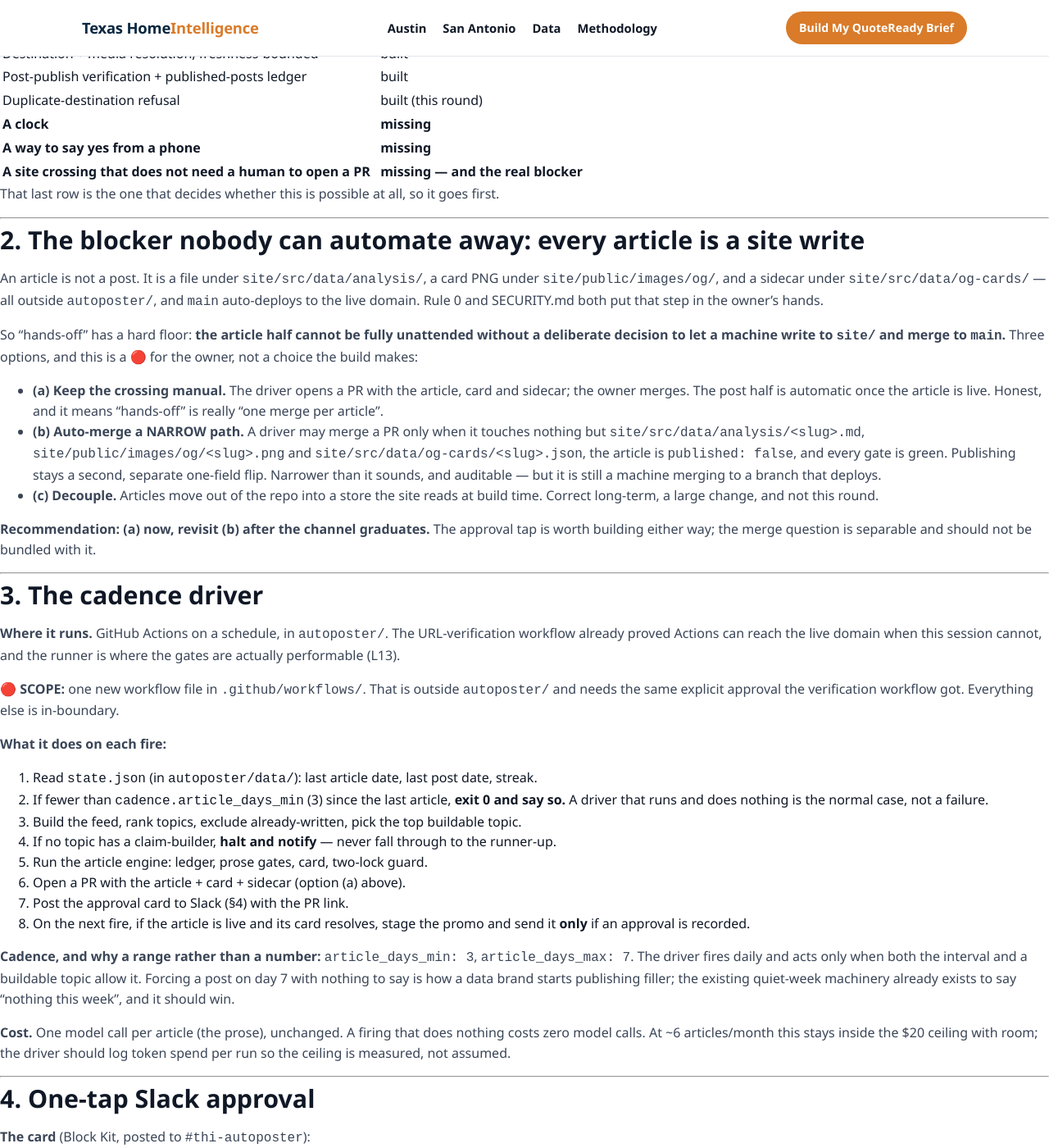
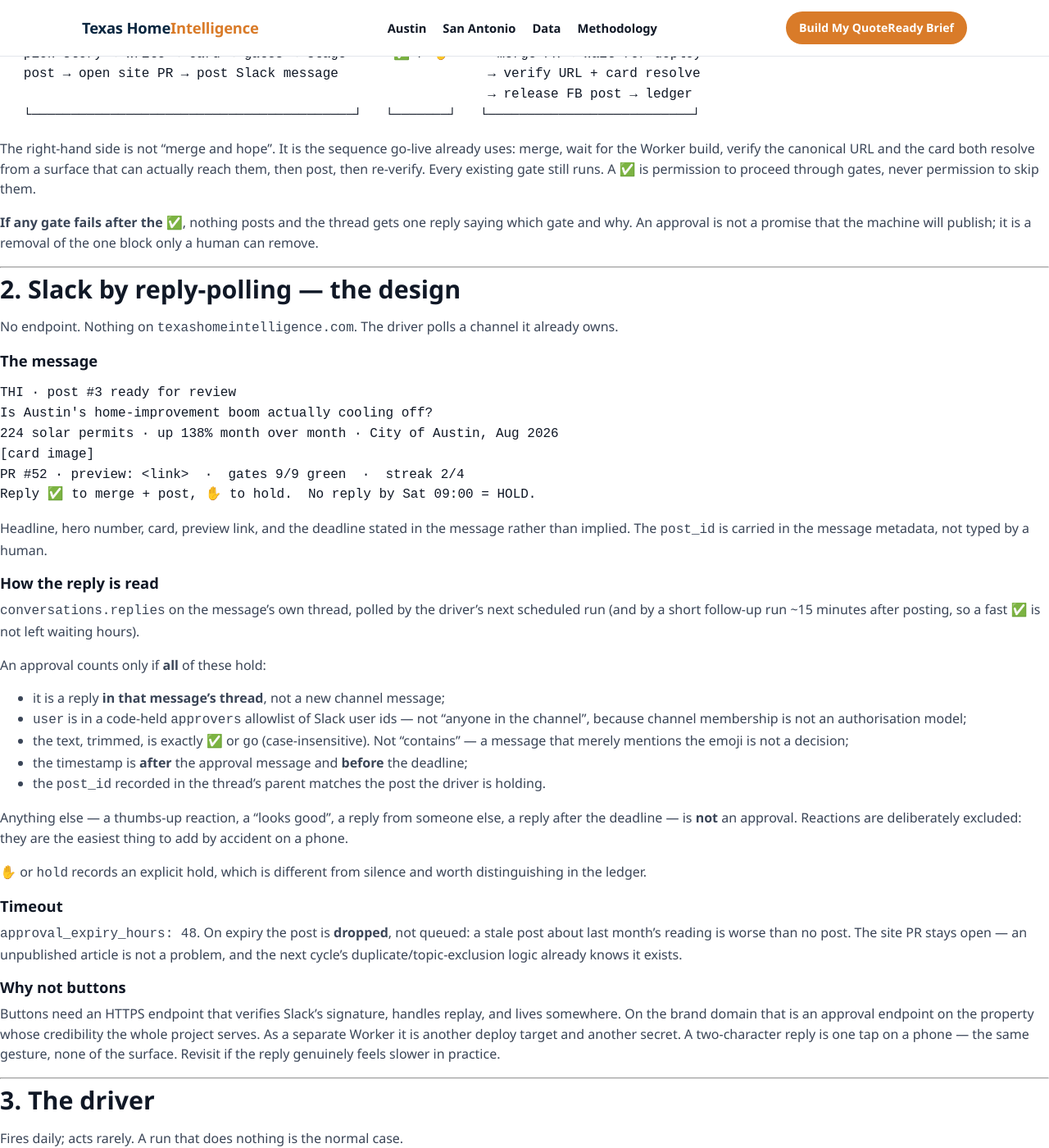
Before and after one commit to zmpersonal/texashomeintelligence, a Jekyll site: the page built from autoposter/specs/CADENCE-AND-APPROVAL-PROPOSAL.md, in a window 1280 px wide and 1400 px high, scrolled down 524 px. Shown: the whole window at 82% size. Built offline with Jekyll 4.4.1, drawn with Linux system fonts in a browser that asks for light colours; our own code applies the rules of GitHub Pages for plain Markdown files; some of the changed text lies outside the part shown.

Commit message:
autoposter: cadence + Slack reply-approval design, and the round-15 log
Rewritten to the owner's shape: everything automatic up to one Slack message,
one tap doing merge, deploy-wait, verify and post, and the site merge staying
human indefinitely. What graduates at four clean posts is the Facebook send,
not the deploy.

Slack by reply-polling, no endpoint anywhere. An approval counts only as a
threaded reply from an allowlisted user id whose trimmed text is exactly the
approval token, before the deadline, bound to the held post's id. Reactions are
excluded deliberately. No reply drops the post rather than queueing it, and an
approval is permission to proceed through the gates, never to skip them.

Also logs the template-drift catch and the unstyled-table finding.

Co-Authored-By: Claude Opus 5 <noreply@anthropic.com>
Claude-Session: https://claude.ai/code/session_01CVUCG3nSquf1qbCZcQudEj

````diff
--- a/autoposter/specs/CADENCE-AND-APPROVAL-PROPOSAL.md
+++ b/autoposter/specs/CADENCE-AND-APPROVAL-PROPOSAL.md
@@ -1,169 +1,161 @@
-# 🔴 Cadence driver + one-tap Slack approval — PROPOSAL ONLY, NOTHING BUILT
+# 🔴 Cadence driver + Slack reply approval — PROPOSAL ONLY, NOTHING BUILT
 
-The goal: an article every 3–7 days and a Facebook post that sends itself, with one tap from a
-phone standing between the machine and the page — until the existing autonomy gate removes even
-that. **Earned over ~4 posts, not flipped now.** Nothing in this document is built.
+**Target shape (owner, 2026-09-11):** the machine does everything up to the doorstep on a 3–7
+day cadence — picks the next story, writes it, builds the card, verifies, stages the post AND
+opens the site PR — then sends ONE Slack message. One ✅ merges the PR, deploys, and releases the
+Facebook post. No response is HOLD, always.
+
+**Two rules that do not change:**
+- **The site merge stays human indefinitely, including after graduation.** Auto-merging AI
+  content to a live brand domain is more exposure than the convenience is worth. It is a code
+  deployment, not a tweet.
+- **What graduates at 4 clean posts is the FACEBOOK SEND, not the site deploy.** After
+  graduation the machine still asks before merging; it just no longer asks before posting.
 
 ---
 
-## 1. What already exists, and what is genuinely missing
+## 1. What the ✅ actually does
 
-Most of the machine is here. Naming that honestly matters, because the temptation in a
-"go hands-off" round is to rebuild things that already work.
+One tap, and the machine does everything on both sides of it. The tap is the ONLY human action
+in a cycle.
 
-| Capability | State |
-|---|---|
-| Story selection by surprise score | built (`movers_engine`) |
-| Topic ranking, gating, already-written exclusion | built (`topic_scorer`, `published_questions`) |
-| Claim ledger + prose gates | built |
-| Card built from the ledger + card gate | built |
-| Full social gate suite, pinned-channel guard, two-lock publish | built |
-| Destination + media resolution, freshness-bounded | built |
-| Post-publish verification + published-posts ledger | built |
-| Duplicate-destination refusal | built (this round) |
-| **A clock** | **missing** |
-| **A way to say yes from a phone** | **missing** |
-| **A site crossing that does not need a human to open a PR** | **missing — and the real blocker** |
+```
+   ┌─ automatic ─────────────────────────────┐   ┌─ YOU ─┐   ┌─ automatic ──────────────┐
+   pick story → write → card → gates → stage      ✅ / ✋      merge PR → wait for deploy
+   post → open site PR → post Slack message                   → verify URL + card resolve
+                                                              → release FB post → ledger
+   └─────────────────────────────────────────┘   └───────┘   └──────────────────────────┘
+```
 
-That last row is the one that decides whether this is possible at all, so it goes first.
+The right-hand side is not "merge and hope". It is the sequence go-live already uses: merge,
+wait for the Worker build, verify the canonical URL and the card both resolve from a surface
+that can actually reach them, then post, then re-verify. Every existing gate still runs. A ✅ is
+permission to proceed through gates, never permission to skip them.
+
+**If any gate fails after the ✅**, nothing posts and the thread gets one reply saying which gate
+and why. An approval is not a promise that the machine will publish; it is a removal of the one
+block only a human can remove.
 
 ---
 
-## 2. The blocker nobody can automate away: every article is a site write
+## 2. Slack by reply-polling — the design
 
-An article is not a post. It is a file under `site/src/data/analysis/`, a card PNG under
-`site/public/images/og/`, and a sidecar under `site/src/data/og-cards/` — all outside
-`autoposter/`, and `main` auto-deploys to the live domain. Rule 0 and SECURITY.md both put that
-step in the owner's hands.
+No endpoint. Nothing on `texashomeintelligence.com`. The driver polls a channel it already owns.
 
-So "hands-off" has a hard floor: **the article half cannot be fully unattended without a
-deliberate decision to let a machine write to `site/` and merge to `main`.** Three options,
-and this is a 🔴 for the owner, not a choice the build makes:
+### The message
 
-- **(a) Keep the crossing manual.** The driver opens a PR with the article, card and sidecar;
-  the owner merges. The post half is automatic once the article is live. Honest, and it means
-  "hands-off" is really "one merge per article".
-- **(b) Auto-merge a NARROW path.** A driver may merge a PR only when it touches nothing but
-  `site/src/data/analysis/<slug>.md`, `site/public/images/og/<slug>.png` and
-  `site/src/data/og-cards/<slug>.json`, the article is `published: false`, and every gate is
-  green. Publishing stays a second, separate one-field flip. Narrower than it sounds, and
-  auditable — but it is still a machine merging to a branch that deploys.
-- **(c) Decouple.** Articles move out of the repo into a store the site reads at build time.
-  Correct long-term, a large change, and not this round.
+```
+THI · post #3 ready for review
+Is Austin's home-improvement boom actually cooling off?
+224 solar permits · up 138% month over month · City of Austin, Aug 2026
+[card image]
+PR #52 · preview: <link>  ·  gates 9/9 green  ·  streak 2/4
+Reply ✅ to merge + post, ✋ to hold.  No reply by Sat 09:00 = HOLD.
+```
 
-**Recommendation: (a) now, revisit (b) after the channel graduates.** The approval tap is worth
-building either way; the merge question is separable and should not be bundled with it.
+Headline, hero number, card, preview link, and the deadline stated in the message rather than
+implied. The `post_id` is carried in the message metadata, not typed by a human.
+
+### How the reply is read
+
+`conversations.replies` on the message's own thread, polled by the driver's next scheduled run
+(and by a short follow-up run ~15 minutes after posting, so a fast ✅ is not left waiting hours).
+
+An approval counts only if **all** of these hold:
+- it is a reply **in that message's thread**, not a new channel message;
+- `user` is in a code-held `approvers` allowlist of Slack user ids — not "anyone in the channel",
+  because channel membership is not an authorisation model;
+- the text, trimmed, is exactly `✅` or `go` (case-insensitive). Not "contains" — a message that
+  merely mentions the emoji is not a decision;
+- the timestamp is **after** the approval message and **before** the deadline;
+- the `post_id` recorded in the thread's parent matches the post the driver is holding.
+
+Anything else — a thumbs-up reaction, a "looks good", a reply from someone else, a reply after
+the deadline — is **not** an approval. Reactions are deliberately excluded: they are the easiest
+thing to add by accident on a phone.
+
+`✋` or `hold` records an explicit hold, which is different from silence and worth distinguishing
+in the ledger.
+
+### Timeout
+
+`approval_expiry_hours: 48`. On expiry the post is **dropped**, not queued: a stale post about
+last month's reading is worse than no post. The site PR stays open — an unpublished article is
+not a problem, and the next cycle's duplicate/topic-exclusion logic already knows it exists.
+
+### Why not buttons
+
+Buttons need an HTTPS endpoint that verifies Slack's signature, handles replay, and lives
+somewhere. On the brand domain that is an approval endpoint on the property whose credibility
+the whole project serves. As a separate Worker it is another deploy target and another secret.
+A two-character reply is one tap on a phone — the same gesture, none of the surface. Revisit if
+the reply genuinely feels slower in practice.
 
 ---
 
-## 3. The cadence driver
+## 3. The driver
 
-**Where it runs.** GitHub Actions on a schedule, in `autoposter/`. The URL-verification workflow
-already proved Actions can reach the live domain when this session cannot, and the runner is
-where the gates are actually performable (L13).
+Fires daily; acts rarely. A run that does nothing is the normal case.
 
-**🔴 SCOPE:** one new workflow file in `.github/workflows/`. That is outside `autoposter/` and
-needs the same explicit approval the verification workflow got. Everything else is in-boundary.
+| Step | Behaviour |
+|---|---|
+| 1 | Read `data/state.json`: last article date, open approval, streak |
+| 2 | An approval is outstanding → poll its thread, act on it, **stop**. Never two in flight. |
+| 3 | Fewer than `article_days_min` (3) since the last article → exit 0 |
+| 4 | Rank topics, exclude already-written, take the top buildable |
+| 5 | No claim-builder for it → **halt and notify**; never fall through to the runner-up |
+| 6 | Run the engine: ledger, prose gates, card, two-lock guard, duplicate check |
+| 7 | Open the site PR; post the Slack message; record the pending approval |
 
-**What it does on each fire:**
+`article_days_min: 3`, `article_days_max: 7`. The maximum is a prompt to look, **not** a licence
+to publish filler — if nothing clears the bar on day 7 the driver says so and waits. The existing
+quiet-week machinery already knows how to say "nothing this week" and should win.
 
-1. Read `state.json` (in `autoposter/data/`): last article date, last post date, streak.
-2. If fewer than `cadence.article_days_min` (3) since the last article, **exit 0 and say so.**
-   A driver that runs and does nothing is the normal case, not a failure.
-3. Build the feed, rank topics, exclude already-written, pick the top buildable topic.
-4. If no topic has a claim-builder, **halt and notify** — never fall through to the runner-up.
-5. Run the article engine: ledger, prose gates, card, two-lock guard.
-6. Open a PR with the article + card + sidecar (option (a) above).
-7. Post the approval card to Slack (§4) with the PR link.
-8. On the next fire, if the article is live and its card resolves, stage the promo and send it
-   **only** if an approval is recorded.
+**Cost:** one model call per article, unchanged. A firing that does nothing costs zero. The
+driver logs token spend per run so the $20 ceiling is measured rather than assumed.
 
-**Cadence, and why a range rather than a number:** `article_days_min: 3`, `article_days_max: 7`.
-The driver fires daily and acts only when both the interval and a buildable topic allow it.
-Forcing a post on day 7 with nothing to say is how a data brand starts publishing filler; the
-existing quiet-week machinery already exists to say "nothing this week", and it should win.
+**🔴 SCOPE:** one new workflow file in `.github/workflows/` — the same crossing the
+URL-verification workflow needed. Everything else is inside `autoposter/`.
 
-**Cost.** One model call per article (the prose), unchanged. A firing that does nothing costs
-zero model calls. At ~6 articles/month this stays inside the $20 ceiling with room; the driver
-should log token spend per run so the ceiling is measured, not assumed.
+**🔴 SECRET:** a Slack bot token with `chat:write`, `channels:history`, `files:write`, scoped to
+the `autoposter` GitHub Environment. Per CLAUDE.md it never touches the repo.
 
 ---
 
-## 4. One-tap Slack approval
+## 4. What could go wrong, and what stops it
 
-**The card** (Block Kit, posted to `#thi-autoposter`):
+| Risk | Stop |
+|---|---|
+| Someone else replies ✅ | approver allowlist by user id |
+| A ✅ approves the wrong post | `post_id` bound to the thread; single-use |
+| Replay of an old ✅ | approval consumed on use and recorded in the ledger |
+| Silence read as consent | absence is never approval; expiry drops the post |
+| Deploy fails after merge | destination/card gates refuse to post; one reply says why |
+| Driver posts twice | duplicate-destination gate, and state's one-in-flight rule |
+| Slack text treated as instruction | a reply may only mean yes, no, or nothing. It never names a destination, a page id, or a channel — those come from config, never from a message |
 
-```
-THI · post #3 ready
-Is Austin's home-improvement boom actually cooling off?
-224 solar permits · up 138% month over month · City of Austin, Aug 2026
-[card thumbnail]
-Article: <preview link>   Gates: 9/9 green   Streak: 2/4
-[ ✅ Send ]  [ ✋ Hold ]
-```
-
-Headline, hero number, preview link, and the two buttons. Nothing else — the point of one tap is
-that the decision is legible in three seconds on a phone.
-
-**The rule that matters: no response is HOLD.** The approval record must be a positive artifact.
-Absence of a click is absence of consent, and a timeout that sends is not an approval system, it
-is a delay. An unanswered card expires after `approval_expiry_hours` (48) and the post is
-dropped, not queued.
-
-**🔴 SCOPE — this is the part that needs a decision.** A Slack *button* posts to a URL. That
-means an HTTPS endpoint that verifies Slack's signature and records the click. Three shapes:
-
-| Option | Where it lives | Scope |
-|---|---|---|
-| **Astro server route** on the existing Worker | `site/src/pages/api/…` | 🔴 outside `autoposter/`, and puts an approval endpoint on the public brand domain |
-| **Separate tiny Worker** | its own wrangler project inside `autoposter/` | in-boundary, one more deploy target and secret |
-| **No endpoint: poll instead** | Actions job reads channel replies via the Slack API | in-boundary, no endpoint, no signature verification; approval is a REPLY (`go` / `hold`) rather than a button |
-
-**Recommendation: start with the third.** It reaches one-tap-equivalent (a two-character reply)
-with no new public surface, no signature-verification code to get wrong, and no secret beyond the
-Slack token already planned. If the tap genuinely matters more than the simplicity, the second
-option is the right one — never the first, because an approval endpoint on the domain whose
-credibility the whole project serves is the wrong place to learn about replay attacks.
-
-**Security notes for whichever is chosen:** the approver must be an allowlisted Slack user id
-(not "anyone in the channel"); each approval is bound to one `post_id` and single-use; the record
-goes in the ledger beside the post. A Slack message is an untrusted input — it may name a post,
-never a destination or a page id.
+That last row matters more than it looks: a Slack message is untrusted input. The approval path
+reads exactly one bit from it.
 
 ---
 
-## 5. Graduation, unchanged
+## 5. Order of work
 
-The existing gate already describes the end state: `clean_posts_required: 4`, zero human edits,
-`min_review_cycles: 2`. When Facebook's streak reaches 4 across at least two distinct cycles, the
-approval step drops and the driver sends on its own. **The gate is not touched by any of this** —
-it is the thing all of this is earning. `reset_on` stays as written: a malformed post, a factual
-error or a platform warning sends the streak to zero and the approval step comes back.
+1. **This round merges** (PR #47) and post #2 goes out clean.
+2. **Driver in dry-run:** fires daily, picks, builds, opens the PR, posts the Slack message with
+   the approval line omitted. Proves the clock and the selection before anything can send.
+3. **Approval recording:** poll, validate, record — still does not act on ✅.
+4. **Act on ✅:** merge, deploy-wait, verify, post. For posts #3 and #4, watched.
+5. **Graduation** at 4 clean across ≥2 cycles: the FB send stops asking. The merge does not.
 
-Two things worth adding when the flip happens, not before:
-- a **kill switch** the owner can hit from Slack that sets `autonomy: review` immediately;
-- a **daily digest** instead of a per-post card, so unattended does not mean unobserved.
+Each step ends with something observable rather than promised.
 
 ---
 
-## 6. Recommended order
+## Decisions needed before building
 
-1. **This round's work merges.** Nothing below starts until post #2 is out and clean.
-2. **The driver, dry-run only** — fires daily, picks, builds, opens the PR, posts a Slack card
-   with the buttons disabled. Prove the clock and the selection before anything can send.
-3. **Approval recording** (the reply-poll option), still not sending.
-4. **Enable sending** on approval, for posts #3 and #4.
-5. **Graduation** at 4 clean posts across ≥2 cycles — owner's call, never the run's.
-
-Steps 2–4 are each one round and each end with something observable rather than something
-promised.
-
----
-
-## Decisions needed before any of it is built
-
-1. **The site crossing:** (a) manual merge, (b) narrow auto-merge, or (c) decouple. Recommend (a).
-2. **Slack approval shape:** endpoint on the site, separate Worker, or reply-polling.
-   Recommend reply-polling.
-3. **One new workflow file** in `.github/workflows/` for the driver — the same 🔴 the
-   verification workflow needed.
+1. **Approvers:** which Slack user ids may approve. Recommend exactly one — the owner.
+2. **Deadline wording:** fixed 48h, or "by 09:00 the next working day"? Recommend 48h; it is
+   easier to reason about at 11pm.
+3. **The 🔴 workflow file** in `.github/workflows/`, and the Slack token as an Environment
+   secret.
````
Also changed, not shown: autoposter/RUNLOG.md (+38 -0 lines).
